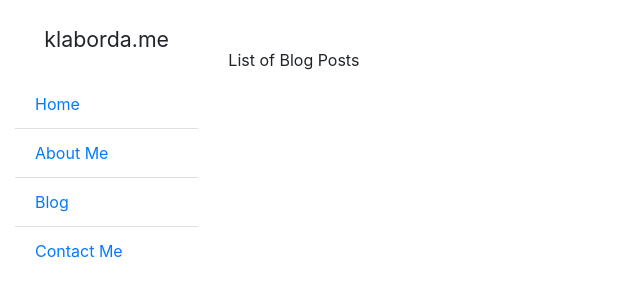
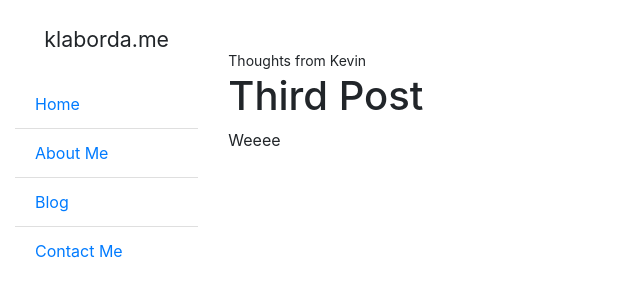
Before and after one commit to klaborda/klaborda.me, a React (Create React App) app: page /blog in a window 1280 px wide. Shown: the top 300 px of the page, without its empty margins (0-640 px from the left). Built offline with nearby package versions, Linux system fonts and the light colour scheme.

Commit message:
init render of posts including markdown support

```diff
--- a/src/BlogList.js
+++ b/src/BlogList.js
@@ -1,7 +1,38 @@
 import React from "react";
+import ReactMarkdown from "react-markdown";
+const gfm = require("remark-gfm");
 
 function BlogList() {
-  return <div>List of Blog Posts</div>;
+  const posts = [
+    {
+      id: "3",
+      createdAt: "2021-04-20T05:01:54.944Z",
+      title: "Third Post",
+      body: "# Third Post\n\nWeeee",
+      author: {
+        name: "Kevin",
+      },
+    },
+  ];
+
+  return (
+    <div>
+      {posts &&
+        posts.map((post) => {
+          return (
+            <>
+              <small key={post?.id}>Thoughts from {post?.author?.name}</small>
+              <div>
+                <ReactMarkdown
+                  plugins={[gfm]}
+                  children={post?.body}
+                ></ReactMarkdown>
+              </div>
+            </>
+          );
+        })}
+    </div>
+  );
 }
 
 export default BlogList;
```
